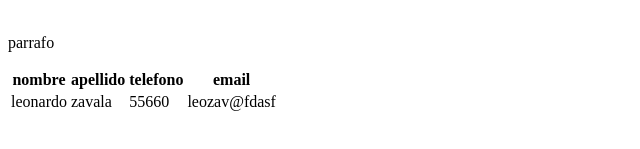
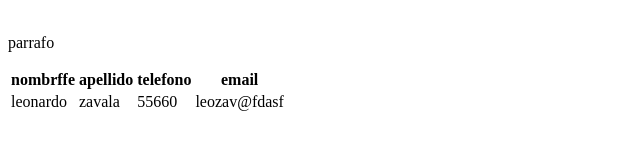
Before and after one commit to leomix/gitdemo, a plain HTML site: page hola.html in a window 1280 px wide. Shown: the part 127-276 px from the top of the page, without its empty margins (0-640 px from the left). Drawn offline with Linux system fonts and the light colour scheme.

Commit message:
se agregaron los dos cambios

```diff
--- a/hola.html
+++ b/hola.html
@@ -14,7 +14,7 @@
     <table>
         <thead>
             <tr>
-                <th>nombre</th>
+                <th>nombrffe</th>
                 <th>apellido</th>
                 <th>telefono</th>
                 <th>email</th>
```
Also changed, not shown: archivo.txt.
